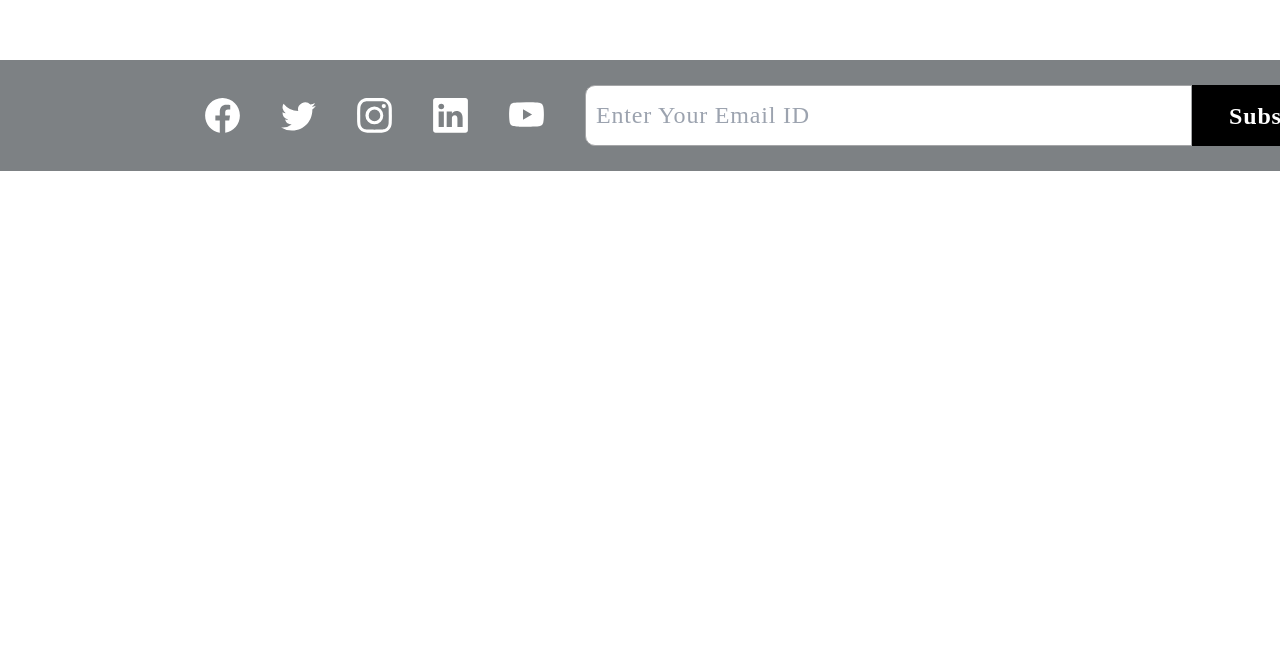
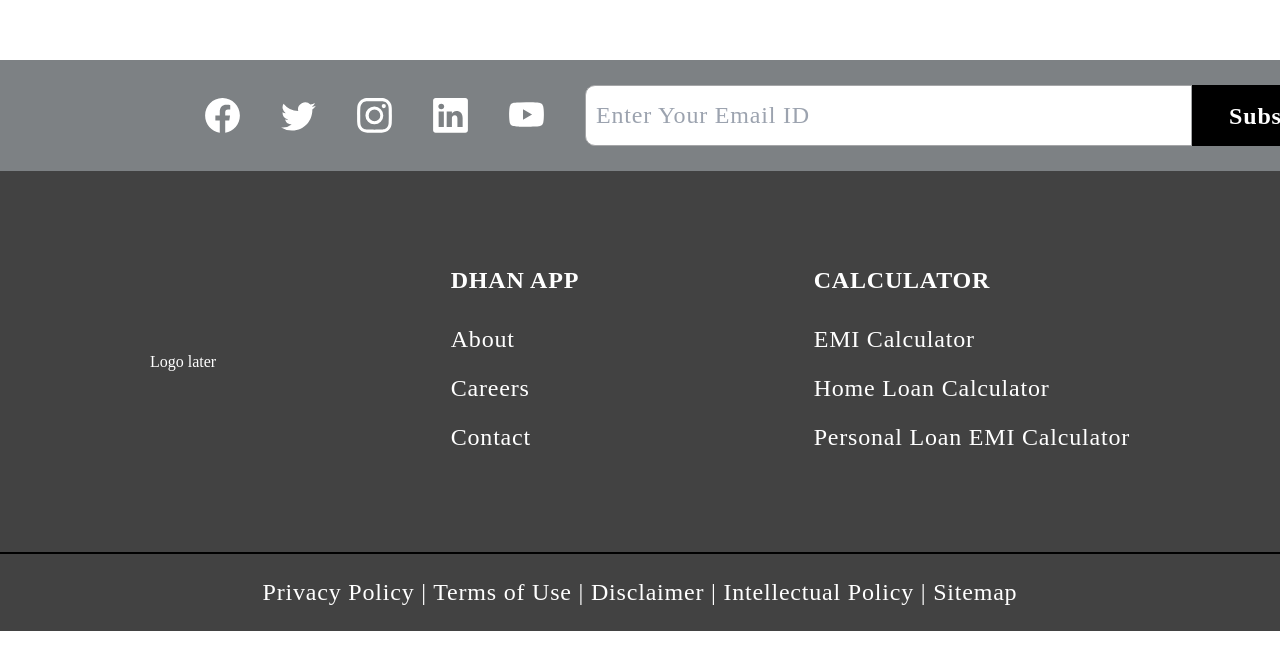
Before and after one commit to ramitsarkar902/dhan_app-client, a React (Create React App) app: page / in a window 1280 px wide. Shown: the part 3897-4557 px from the top of the page. After the commit the page ends 4528 px from the top, so only its background shows below. Built offline with nearby package versions, Linux system fonts and the light colour scheme.

Commit message:
footer done. just logo remain

```diff
--- a/src/components/footer/Footer.jsx
+++ b/src/components/footer/Footer.jsx
@@ -23,6 +23,29 @@ const Footer = () => {
           <button>Subscribe</button>
         </div>
       </div>
+      <div className="footer__middle">
+        <div className="logo__footer">Logo later</div>
+        <div>
+          <h2>DHAN APP</h2>
+
+          <p>About</p>
+          <p>Careers</p>
+          <p>Contact</p>
+        </div>
+        <div>
+          <h2>CALCULATOR</h2>
+          <p>EMI Calculator</p>
+          <p>Home Loan Calculator</p>
+          <p>Personal Loan EMI Calculator</p>
+        </div>
+      </div>
+      <div className="borderLine"></div>
+      <div className="footer__bottom">
+        <div>
+          Privacy Policy | Terms of Use | Disclaimer | Intellectual Policy |
+          Sitemap
+        </div>
+      </div>
     </div>
   );
 };
--- a/src/components/footer/footer.scss
+++ b/src/components/footer/footer.scss
@@ -1,5 +1,5 @@
 .footer__wrapper {
-  height: 600px;
+  height: auto;
   width: 100%;
 
   .footer__top {
@@ -27,6 +27,7 @@
         left: 0px;
         top: 0px;
         border-radius: 0px;
+        transition: all 0.3s ease-in-out 0s;
 
         &:hover {
           cursor: pointer;
@@ -69,6 +70,7 @@
           height: auto;
           font-size: 14px;
           border-radius: 0;
+          margin-left: 15px;
         }
       }
 
@@ -78,7 +80,7 @@
         border: 1px solid #000000;
         border-radius: [object Object]px;
         background: #000000;
-
+        margin-right: 170px;
         font-family: Poppins;
         font-size: 24px;
         font-weight: 700;
@@ -94,11 +96,13 @@
           display: flex;
           align-items: center;
           justify-content: center;
+          margin-right: 50px;
         }
       }
 
       @media screen and (max-width: 768px) {
-        width: 60%;
+        width: 100%;
+        display: flex;
       }
     }
 
@@ -106,8 +110,112 @@
       display: flex;
       flex-direction: column;
       width: 100%;
-      padding: 10px;
+
       height: auto;
+    }
+  }
+
+  .footer__middle {
+    display: flex;
+    width: 100%;
+    justify-content: space-between;
+    align-items: center;
+    padding: 90px 150px;
+    color: #fff;
+    background-color: #424242;
+
+    h2 {
+      font-family: Poppins;
+      font-size: 24px;
+      font-weight: 700;
+      line-height: 39px;
+      letter-spacing: 0.800000011920929px;
+      text-align: left;
+      margin-bottom: 15px;
+      cursor: pointer;
+
+      &:hover {
+        text-shadow: 0px 0px 10px #fff;
+      }
+
+      @media screen and (max-width: 768px) {
+        font-size: 15px;
+        line-height: 27px;
+      }
+    }
+
+    p {
+      font-family: Poppins;
+      font-size: 24px;
+      font-weight: 400;
+      line-height: 39px;
+      letter-spacing: 0.800000011920929px;
+      text-align: left;
+      margin: 5px 0px;
+      cursor: pointer;
+
+      &:hover {
+        text-shadow: 0px 0px 10px #fff;
+      }
+      @media screen and (max-width: 768px) {
+        font-size: 12px;
+        line-height: 27px;
+      }
+    }
+
+    div:nth-child(2) {
+      display: flex;
+      justify-content: center;
+      align-items: flex-start;
+      flex-direction: column;
+    }
+
+    div:last-child {
+      display: flex;
+      justify-content: center;
+      align-items: flex-start;
+      flex-direction: column;
+    }
+
+    @media screen and (max-width: 768px) {
+      width: 100%;
+      margin: 0;
+      padding: 20px;
+      height: auto;
+    }
+  }
+
+  .borderLine {
+    width: 100%;
+    border: 1px solid #000000;
+  }
+
+  .footer__bottom {
+    width: 100%;
+    background-color: #424242;
+    display: flex;
+    align-items: center;
+    justify-content: center;
+    padding: 25px 0px;
+
+    div {
+      display: flex;
+      justify-content: center;
+      align-items: center;
+      height: 27px;
+      width: 1098px;
+      color: #ffffff;
+
+      font-family: Poppins;
+      font-size: 24px;
+      font-weight: 400;
+      line-height: 27px;
+      letter-spacing: 0.800000011920929px;
+
+      &:hover {
+        text-shadow: 0px 0px 10px #fff;
+        cursor: pointer;
+      }
     }
   }
 
```
